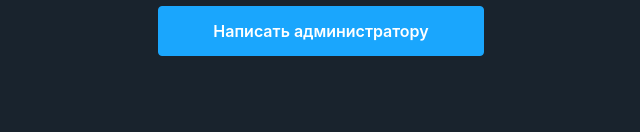
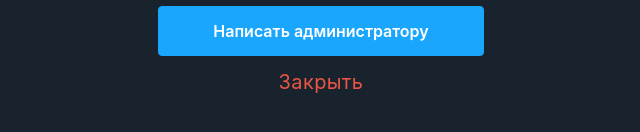
Before and after one commit to Egorka0105/easy-trading-telegram-webApp, a Next.js app: page /farewell in a window 1280 px wide. Shown: the part 428-560 px from the top of the page, without its empty margins (319-959 px from the left). Built offline with nearby package versions, Linux system fonts and the light colour scheme.

Commit message:
add test telegram close button

```diff
--- a/app/farewell/page.tsx
+++ b/app/farewell/page.tsx
@@ -1,6 +1,7 @@
 import Image from 'next/image';
 import Link from 'next/link';
 import s from './index.module.scss';
+import { CloseWebAppButton } from '@/components/CloseWebAppButton';
 
 export default function Page() {
 	return (
@@ -30,6 +31,8 @@ export default function Page() {
 			<Link className={s.submit} href={'https://t.me/Anastasiia_Easy_Trading'}>
 				Написать администратору
 			</Link>
+
+			<CloseWebAppButton />
 		</div>
 	);
 }
--- a/app/layout.tsx
+++ b/app/layout.tsx
@@ -3,6 +3,7 @@ import Script from 'next/script';
 import { Roboto } from 'next/font/google';
 import { ToastContainer } from 'react-toastify';
 import './globals.css';
+import Head from 'next/head';
 
 const roboto = Roboto({ subsets: ['latin'], weight: ['400', '500', '700'] });
 
@@ -14,10 +15,10 @@ export const metadata: Metadata = {
 export default function RootLayout({ children }: { children: React.ReactNode }) {
 	return (
 		<html lang="ru">
-			<head>
-				<Script src={'https://telegram.org/js/telegram-web-app.js'}></Script>
+			<Head>
+				<script src="https://telegram.org/js/telegram-web-app.js"></script>
 				<title>East Trading Web App</title>
-			</head>
+			</Head>
 			<body className={roboto.className}>
 				<main>{children}</main>
 				<ToastContainer />
--- /dev/null
+++ b/components/CloseWebAppButton/index.module.scss
@@ -0,0 +1,10 @@
+.closeApp {
+  margin-top: 14px;
+  color: #EB5545;
+  text-align: center;
+  font-family: 'SF Pro Display', sans-serif;
+  font-size: 20px;
+  font-weight: 400;
+  line-height: 24px;
+  letter-spacing: 0.38px;
+}
--- /dev/null
+++ b/components/CloseWebAppButton/index.tsx
@@ -0,0 +1,16 @@
+'use client';
+
+import s from './index.module.scss';
+
+export const CloseWebAppButton = () => {
+	const handleClose = (): void => {
+		// @ts-ignore
+		if (window) window.Telegram.WebApp.close();
+	};
+
+	return (
+		<button className={s.closeApp} type={'button'} onClick={handleClose}>
+			Закрыть
+		</button>
+	);
+};
--- a/package.json
+++ b/package.json
@@ -29,6 +29,7 @@
     "eslint-config-prettier": "^9.0.0",
     "prettier": "3.1.0",
     "sass": "^1.69.5",
+    "telegram-webapps-types": "^1.0.5",
     "typescript": "^5"
   }
 }
```
Also changed, not shown: components/OpenWalletButton/index.module.scss (+8 -0 lines), tsconfig.json (+21 -4 lines).
